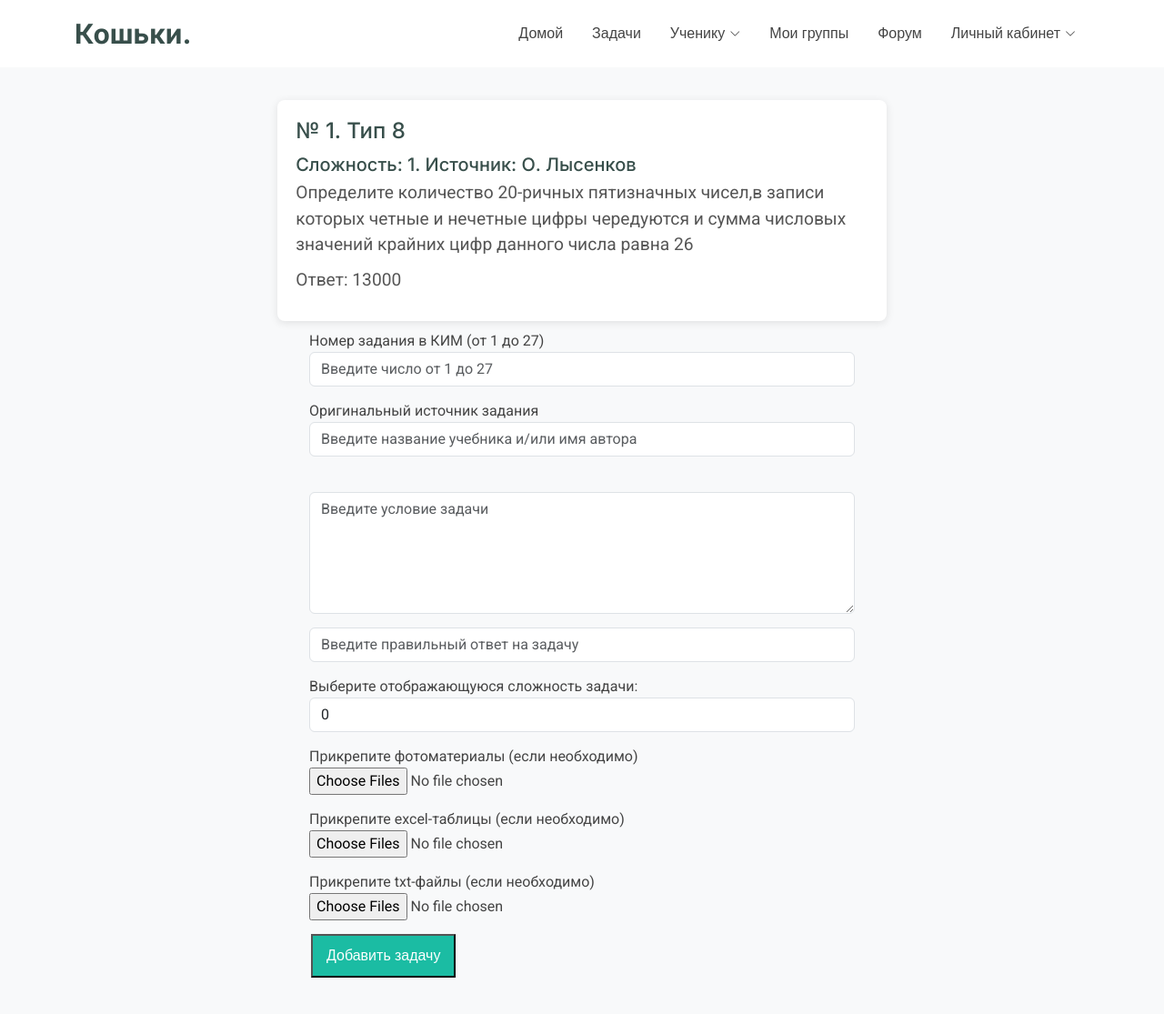
After one commit to 1nnokent/UchebniProjectKittySite, a Flask app: page /problems/0/modify in a window 1280 px wide. The commit adds this page. Shown: the whole page at 91% size. Run offline with Flask 3, Linux system fonts and the light colour scheme; data comes from the database, SQL or seed files in the repository; both versions use the stored data as it was after the commit; some libraries are stand-ins or nearby versions.

Commit message:
добавлена страница modify_problem.html

```diff
--- a/database_requests.py
+++ b/database_requests.py
@@ -323,7 +323,7 @@ def variant_page_feedback_kwargs(variant_id):
             answers.append((given_answers[i], int(given_answers[i] == sql_execute(f"""SELECT problem_answer FROM problems
                 WHERE problem_id = {problems[i][0]}""").fetchall()[0][0])))
     answers = tuple(answers)
-    display_mode = sql_execute(f"""SELECT display_mode FROM variant WHERE variant_id = {variant_id}""").fetchall()[0][0]
+    display_mode = sql_execute(f"""SELECT display_mode FROM variants WHERE variant_id = {variant_id}""").fetchall()[0][0]
 
     kwargs['problems'] = ret
     kwargs['answers'] = answers
@@ -356,9 +356,9 @@ def insert_variant_answers(answers, variant_id, user_id, assignment_id):
 
 
 def change_variant_display_mode(variant_id, mode):
-    sql_req = f"""UPDATE variants SET variant_display_mode = {mode} WHERE variant_id = {variant_id}"""
+    sql_req = f"""UPDATE variants SET display_mode = {mode} WHERE variant_id = {variant_id}"""
     sql_execute(sql_req)
-    cursor.commit()
+    connect.commit()
 
 
 def get_discussions():
--- a/main.py
+++ b/main.py
@@ -105,11 +105,11 @@ def modify_variant(variant_id):
     if request.method == 'POST':
         info = request.form.to_dict()
         display_mode = request.form['feedbackOption']
+        dr.change_variant_display_mode(variant_id, display_mode)
 
         problem_id = info[list(info.keys())[0]]
         mmax = dr.sql_execute("SELECT count(*) FROM problems").fetchall()[0][0]
         if problem_id == '' or int(problem_id) - 1 >= mmax:
-
             return redirect(url_for('error_page'))
 
         if 'problem_id_add' in info:
@@ -170,11 +170,17 @@ def forum_topic_page(topic_id):
 @app.route("/problems/all")
 def problems_page():
     problems = dr.get_problems()
-    # for elem in problems:
-    #     if elem[1] == 17:
-    #         print(elem)
     return render_template("problem_list.html", problems=problems)
 
+
+@app.route("/problems/<problem_id>/modify", methods=['GET', 'POST'])
+def modify_problem(problem_id):
+    if request.method == 'GET':
+        problem = dr.sql_execute(f"""SELECT * FROM problems WHERE problem_id = {problem_id}""").fetchall()[0]
+        return render_template('modify_problem.html', problem=problem)
+    if request.method == 'POST':
+        info = request.form.to_dict()
+        pass
 
 @app.route("/problems/add", methods=['POST', 'GET'])
 def add_problem():
--- a/static/css/main.css
+++ b/static/css/main.css
@@ -1187,6 +1187,13 @@ section,
 }
 
 .problem-card:hover {
+    transform: translateY(-3px);
+}
+.problem-card img {
+    max-width: 100%;
+}
+
+.problem-card:hover {
     transform: translateY(-5px);
     box-shadow: 0 4px 20px rgba(0, 0, 0, 0.2);
 }
--- /dev/null
+++ b/templates/modify_problem.html
@@ -0,0 +1,128 @@
+<!DOCTYPE html>
+<html lang="en">
+
+<head>
+  <meta charset="utf-8">
+  <meta content="width=device-width, initial-scale=1.0" name="viewport">
+  <title>Добавление задачи</title>
+  <meta name="description" content="">
+  <meta name="keywords" content="">
+
+  <!-- Favicons -->
+  <link href="{{ url_for('static', filename='/img/favicon.png') }}" rel="icon">
+  <link href="{{ url_for('static', filename='/img/apple-touch-icon.png') }}" rel="apple-touch-icon">
+
+  <!-- Fonts -->
+  <link href="https://fonts.googleapis.com" rel="preconnect">
+  <link href="https://fonts.gstatic.com" rel="preconnect" crossorigin>
+  <link href="https://fonts.googleapis.com/css2?family=Roboto:ital,wght@0,100;0,300;0,400;0,500;0,700;0,900;1,100;1,300;1,400;1,500;1,700;1,900&family=Poppins:ital,wght@0,100;0,200;0,300;0,400;0,500;0,600;0,700;0,800;0,900;1,100;1,200;1,300;1,400;1,500;1,600;1,700;1,800;1,900&family=Inter:wght@100;200;300;400;500;600;700;800;900&display=swap" rel="stylesheet">
+
+  <!-- Vendor CSS Files -->
+  <link href="{{ url_for('static', filename='vendor/bootstrap/css/bootstrap.min.css') }}" rel="stylesheet">
+  <link href="{{ url_for('static', filename='vendor/bootstrap-icons/bootstrap-icons.css') }}" rel="stylesheet">
+  <link href="{{ url_for('static', filename='vendor/aos/aos.css') }}" rel="stylesheet">
+  <link href="{{ url_for('static', filename='vendor/glightbox/css/glightbox.min.css') }}" rel="stylesheet">
+  <link href="{{ url_for('static', filename='vendor/swiper/swiper-bundle.min.css') }}" rel="stylesheet">
+
+  <!-- Main CSS File -->
+  <link href="{{ url_for('static', filename='/css/main.css') }}" rel="stylesheet">
+
+  <style>
+    body {
+      background-color: #f8f9fa; /* Цвет фона для страницы */
+      overflow-y: scroll;
+      padding: 40px;
+    }
+
+    .container {
+      display: flex;
+      flex-direction: column;
+      justify-content: center;
+      align-items: center;
+      min-height: 100vh; /* Заполнение всей высоты окна */
+      margin-top: 60px; /* Отступ под фиксированной плашкой */
+    }
+
+    .addition_form {
+      max-width: 600px; /* Максимальная ширина формы */
+      width: 100%; /* Ширина 100% от родителя */
+    }
+
+    .form-control, .form-control-file {
+      margin-bottom: 15px; /* Отступы между полями */
+    }
+  </style>
+</head>
+
+<body>
+    {% include 'header.html' %}
+
+    <div class="container">
+
+        <div class="problem-card default" style="margin: 10px;">
+            <h5 class="problem-title">№ {{ problem[0] + 1 }}. Тип {{ problem[1] }}</h5>
+            <h6 class="problem-author">Сложность: {{ problem[5] }}. Источник: {{ problem[2] }}</h6>
+            <p class="problem-question">{{ problem[3]|safe }}</p>
+            {% for image_name in problem[6] %}
+                <img src="{{ url_for('static', filename='img/problem-pictures/' ~ image_name) }}" alt="Изображение к задаче {{ problem[0] + 1 }}" onerror="this.style.display='none'">
+            {% endfor %}
+
+            {% for file_name in problem[7] %}
+                <p><a href="{{ url_for('static', filename='excel-tables/' ~ file_name) }}" download class="file-link">Скачать Excel: {{ file_name }}</a></p>
+            {% endfor %}
+            {% for file_name in problem[8] %}
+                <p><a href="{{ url_for('static', filename='text-files/' ~ file_name) }}" download class="file-link">Скачать TXT: {{ file_name }}</a></p>
+            {% endfor %}
+            <div class="answer">
+                <p class="problem-question">Ответ: {{ problem[4] }}</p>
+            </div>
+        </div>
+
+        <form class="addition_form" method="post" enctype="multipart/form-data">
+            <div class="form-group">
+                <label for="problem_type">Номер задания в КИМ (от 1 до 27)</label>
+                <input class="form-control" id="problem_type" placeholder="Введите число от 1 до 27" name="problem_type">
+            </div>
+            <div class="form-group">
+                <label for="problem_source">Оригинальный источник задания</label>
+                <input class="form-control" id="problem_source" placeholder="Введите название учебника и/или имя автора" name="problem_source">
+            </div>
+            <br>
+            <textarea rows="5" cols="50" class="form-control" id="problem_statement" placeholder="Введите условие задачи" name="problem_statement"></textarea>
+            <input class="form-control" id="problem_answer" placeholder="Введите правильный ответ на задачу" name="problem_answer">
+
+            <div class="form-group">
+                <label for="problem_difficulty">Выберите отображающуюся сложность задачи:</label>
+                <select class="form-control" id="problem_difficulty" name="problem_difficulty">
+                    <option>0</option>
+                    <option>1</option>
+                    <option>2</option>
+                    <option>3</option>
+                    <option>4</option>
+                </select>
+            </div>
+
+            <div class="form-group">
+                <label for="photos">Прикрепите фотоматериалы (если необходимо)</label>
+                <input type="file" class="form-control-file" id="photos" name="photos" multiple>
+            </div>
+
+            <div class="form-group">
+                <label for="tables">Прикрепите excel-таблицы (если необходимо)</label>
+                <input type="file" class="form-control-file" id="tables" name="tables" multiple>
+            </div>
+
+            <div class="form-group">
+                <label for="texts">Прикрепите txt-файлы (если необходимо)</label> <br>
+                <input type="file" class="form-control-file" id="texts" name="texts" multiple>
+            </div>
+
+            <button type="submit" class="btn-primary" style="align-items:center ">Добавить задачу</button>
+        </form>
+    </div>
+
+    <!-- JS Files -->
+    <script src="{{ url_for('static', filename='vendor/bootstrap/js/bootstrap.bundle.min.js') }}"></script>
+</body>
+
+</html>
```
Also changed, not shown: templates/problem_list.html (+0 -15 lines), DataBase_exp.sqlite.
